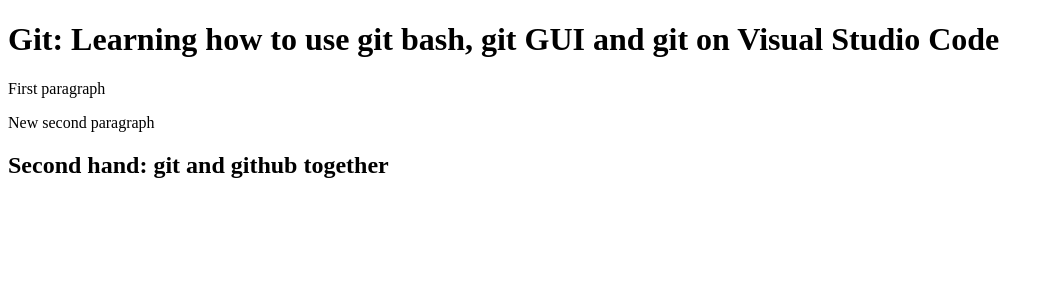
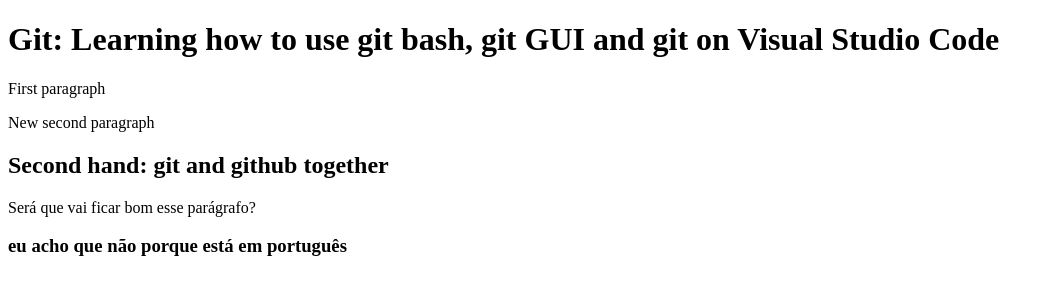
Before and after one commit to VictorYCML/Portfolio-testing-git, a plain HTML site: page index.html in a window 1280 px wide. Shown: the whole page, without its empty margins (0-1054 px from the left). Drawn offline with Linux system fonts and the light colour scheme.

Commit message:
teste variação de texto em português

```diff
--- a/index.html
+++ b/index.html
@@ -10,5 +10,7 @@
     <p>First paragraph</p>
     <p>New second paragraph</p>
     <h2>Second hand: git and github together</h2>
+    <p>Será que vai ficar bom esse parágrafo?</p>
+    <h3>eu acho que não porque está em português</h3>
 </body>
 </html>
```
